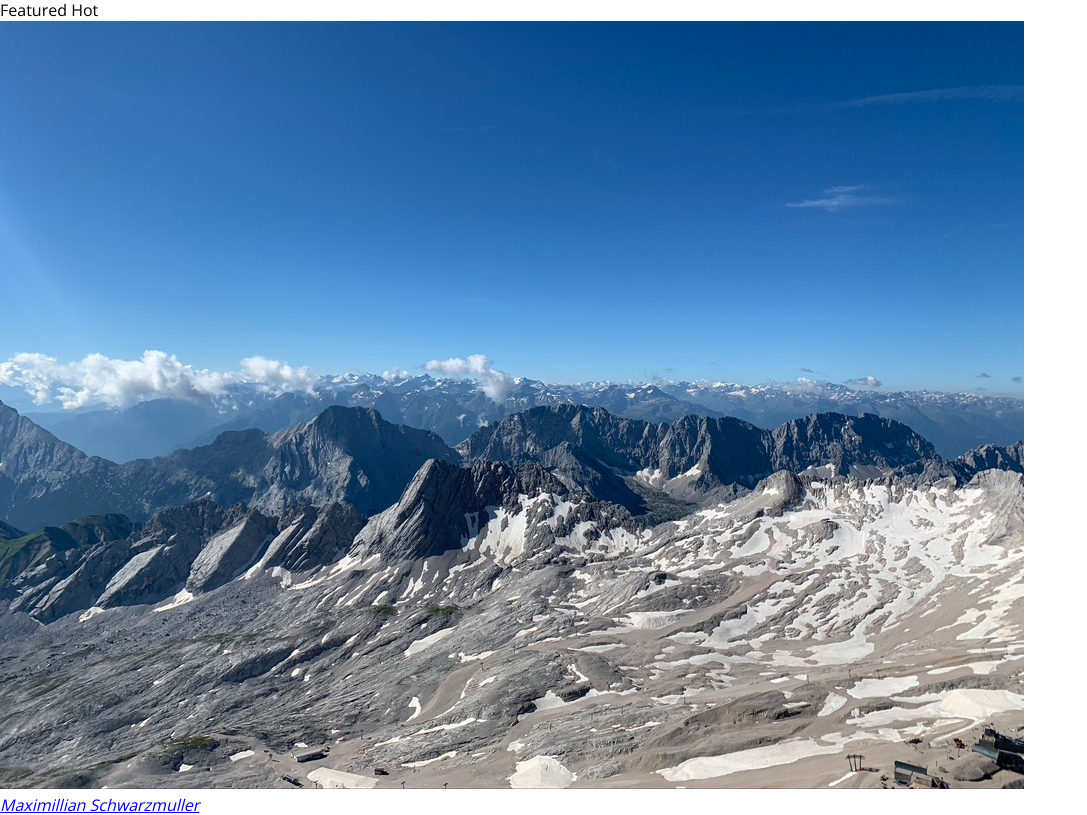
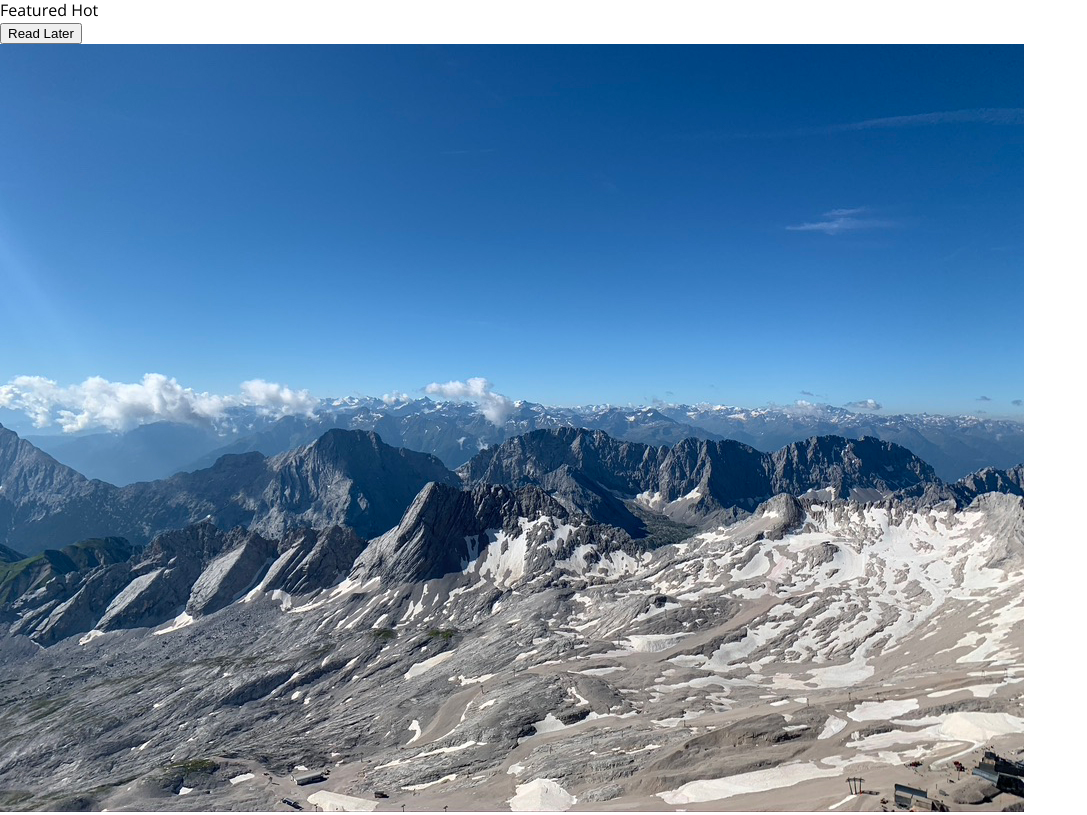
Before and after one commit to cvassalos/learn_django, a Django app: a page that uses my_site/blog/templates/blog/post-detail.html in a window 1280 px wide. Shown: the part 70-885 px from the top of the page, without its empty margins (0-1087 px from the left). Run offline with Django 3.2, Linux system fonts and the light colour scheme; data comes from the database, SQL or seed files in the repository.

Commit message:
Added a button to save article for later and added styling for it

```diff
--- a/my_site/blog/templates/blog/post-detail.html
+++ b/my_site/blog/templates/blog/post-detail.html
@@ -24,6 +24,9 @@
         {% for tag in post_tags %}
             <span>{{ tag.caption }}</span>
         {% endfor %}
+    </div>
+    <div id="read-later">
+        <button>Read Later</button>
     </div>
     <article>
         <img src="{{ post.image.url }}" alt={{ post.title }} />
```
